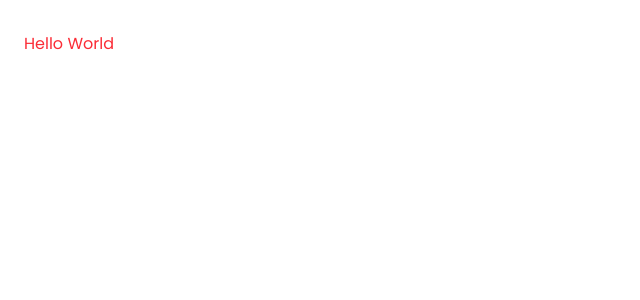
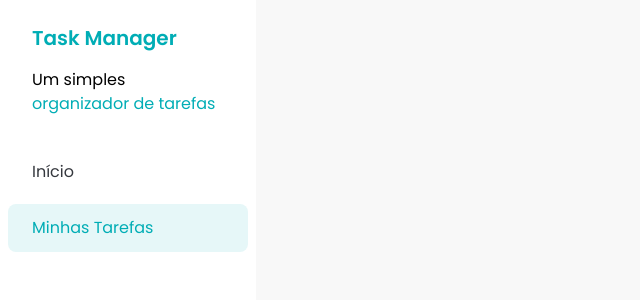
Before and after one commit to pedrofaleirosss/fsc-task-manager, a React (Vite) app: page / in a window 1280 px wide. Shown: the top 300 px of the page, without its empty margins (0-640 px from the left). Built offline with nearby package versions, Linux system fonts and the light colour scheme.

Commit message:
feat: add Sidebar and SidebarButton components

```diff
--- a/src/App.jsx
+++ b/src/App.jsx
@@ -1,7 +1,9 @@
+import Sidebar from './components/Sidebar';
+
 function App() {
   return (
     <div>
-      <h1 className="mt-2 p-6 text-red-500">Hello World</h1>
+      <Sidebar />
     </div>
   );
 }
--- /dev/null
+++ b/src/components/Sidebar.jsx
@@ -0,0 +1,22 @@
+import SidebarButton from './SidebarButton';
+
+const Sidebar = () => {
+  return (
+    <div className="h-screen w-64 bg-white">
+      <div className="space-y-4 px-8 py-6">
+        <h1 className="text-xl font-semibold text-[#00ADB5]">Task Manager</h1>
+        <p>
+          Um simples{' '}
+          <span className="text-[#00ADB5]">organizador de tarefas</span>
+        </p>
+      </div>
+
+      <div className="flex flex-col gap-2 p-2">
+        <SidebarButton variant="unselected">Início</SidebarButton>
+        <SidebarButton variant="selected">Minhas Tarefas</SidebarButton>
+      </div>
+    </div>
+  );
+};
+
+export default Sidebar;
--- /dev/null
+++ b/src/components/SidebarButton.jsx
@@ -0,0 +1,19 @@
+const SidebarButton = ({ children, variant }) => {
+  const getVariantClasses = () => {
+    if (variant === 'unselected') {
+      return 'text-[#35383E]';
+    }
+
+    if (variant === 'selected') {
+      return 'bg-[#E6F7F8] text-[#00ADB5]';
+    }
+  };
+
+  return (
+    <a href="#" className={`rounded-lg px-6 py-3 ${getVariantClasses()}`}>
+      {children}
+    </a>
+  );
+};
+
+export default SidebarButton;
--- a/src/index.css
+++ b/src/index.css
@@ -127,6 +127,10 @@
     font-weight: 100;
     font-style: italic;
   }
+
+  body {
+    @apply bg-[#f8f8f8];
+  }
 }
 
 @theme {
```
